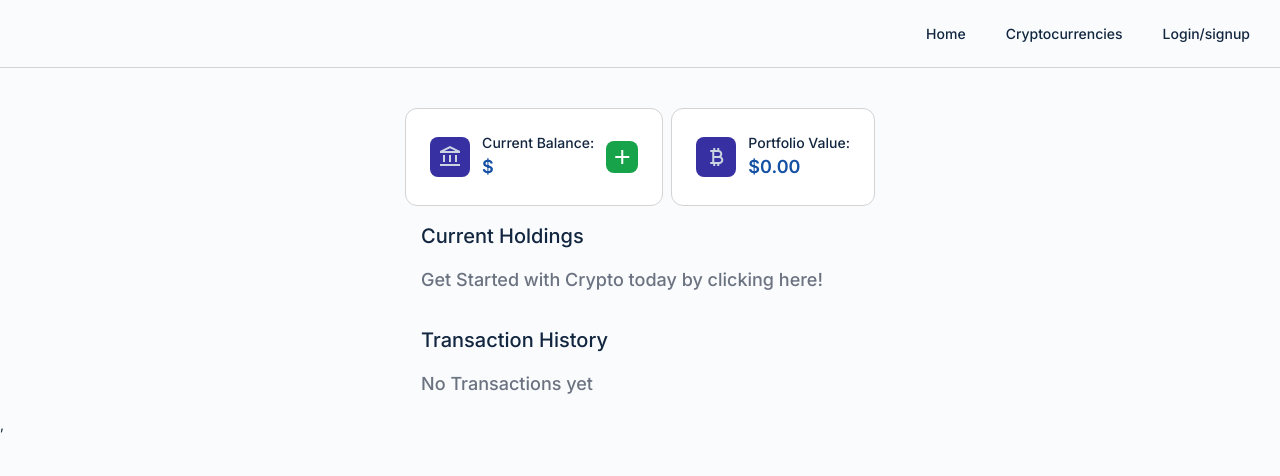
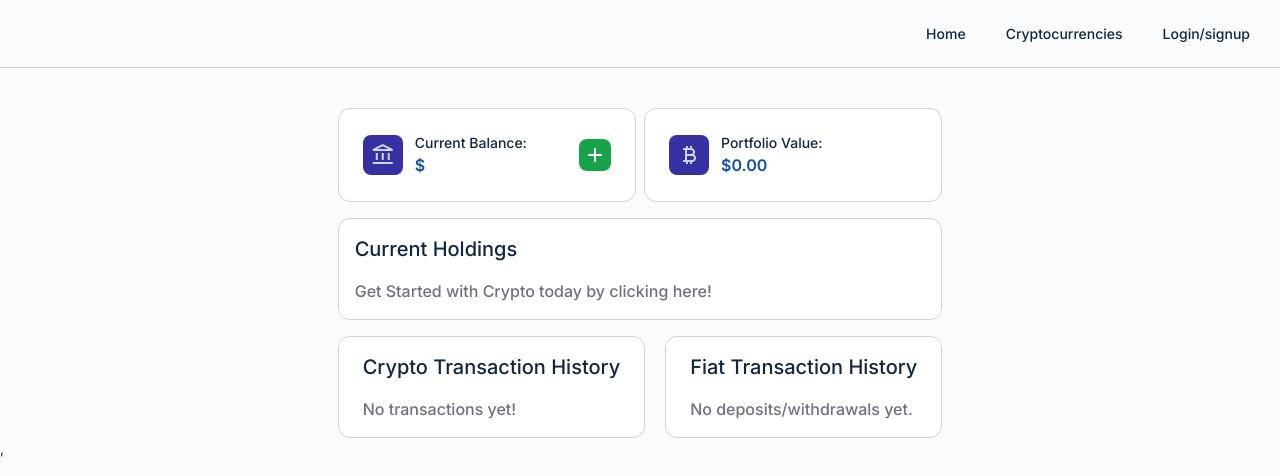
Before and after one commit to DineshK-1/PaperCrypto, a React (Vite) app: page /Dashboard in a window 1280 px wide. Shown: the top 476 px of the page. Built offline with nearby package versions, Linux system fonts and the light colour scheme; no server answers.

Commit message:
Added vercel config

```diff
--- a/src/Routes/Dashboard/Dashboard.component.jsx
+++ b/src/Routes/Dashboard/Dashboard.component.jsx
@@ -15,20 +15,23 @@ const DashboardRoute = () => {
                 <AddMoney setModal={setModal} />
             }
 
-            <div className="dashboard-route flex flex-col font-medium text-lg cryptos-page">
+            <div className="dashboard-route flex flex-col font-medium gap-4 cryptos-page text-base">
                 <div className="flex gap-2 mt-10">
-                    <div className="flex p-6 gap-3 items-center card">
+                    <div className="flex p-6 gap-3 items-center card flex-1 justify-between">
+                        <div className="flex items-center gap-3">
                         <span className="material-symbols-outlined bg-indigo-800 rounded-lg p-2 text-slate-300">account_balance</span>
                         <div className="flex flex-col">
                             <span className="text-sm">Current Balance:</span>
                             <span className="blue font-semibold">${db_user.Current_Balance}</span>
                         </div>
+                        </div>
+
                         <span
                             className="material-symbols-outlined bg-green-600 rounded-lg p-1 text-white cursor-pointer"
                             onClick={() => { setModal(true) }}
                         >add</span>
                     </div>
-                    <div className="flex p-6 gap-3 items-center card">
+                    <div className="flex p-6 gap-3 items-center card flex-1">
                         <span className="material-symbols-outlined bg-indigo-800 rounded-lg p-2 text-slate-300">currency_bitcoin</span>
                         <div className="flex flex-col">
                             <span className="text-sm">Portfolio Value:</span>
@@ -37,18 +40,27 @@ const DashboardRoute = () => {
                     </div>
                 </div>
 
-                <div className="flex flex-col gap-4 p-4">
+                <div className="flex flex-col gap-4 p-4 card">
                     <span className="text-xl">Current Holdings</span>
                     <div className="flex text-gray-500">
                         <span>Get Started with Crypto today by clicking here!</span>
                     </div>
                 </div>
-                <div className="flex flex-col gap-4 p-4">
-                    <span className="text-xl">Transaction History</span>
-                    <div className="flex text-gray-500">
-                        <span>No Transactions yet</span>
+                <div className="flex gap-5">
+                    <div className="flex flex-col gap-4 p-4 px-6 card">
+                        <span className="text-xl">Crypto Transaction History</span>
+                        <div className="flex text-gray-500">
+                            <span>No transactions yet!</span>
+                        </div>
+                    </div>
+                    <div className="flex flex-col gap-4 p-4 px-6 card">
+                        <span className="text-xl">Fiat Transaction History</span>
+                        <div className="flex text-gray-500">
+                            <span>No deposits/withdrawals yet.</span>
+                        </div>
                     </div>
                 </div>
+
             </div>
         </Fragment>
     )
```
Also changed, not shown: vercel.json (added).
